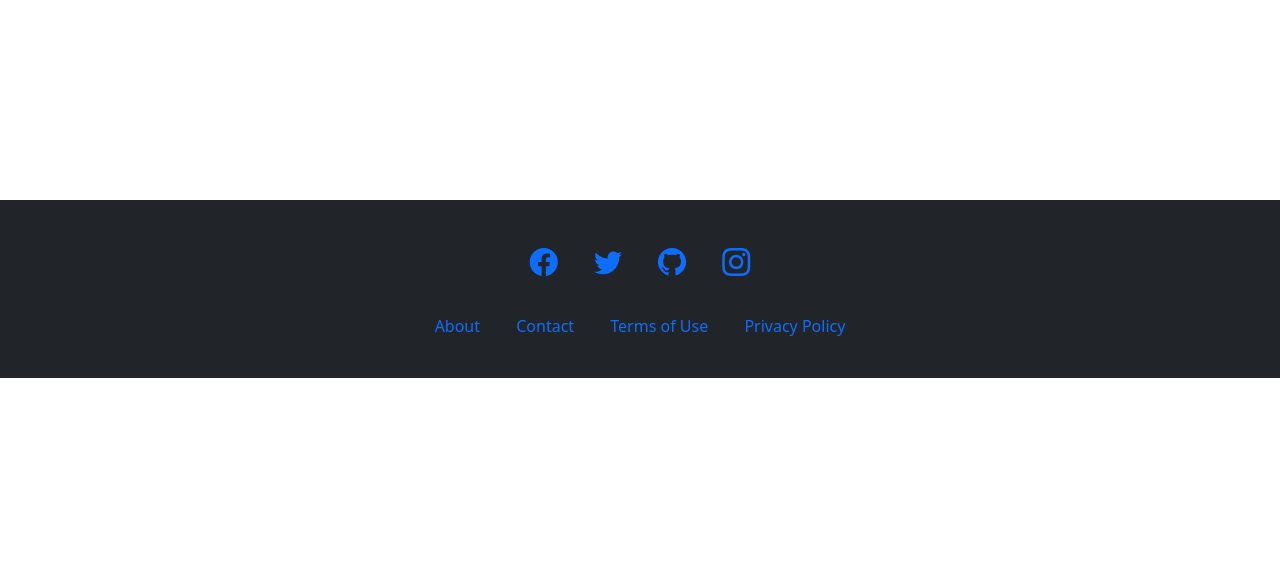
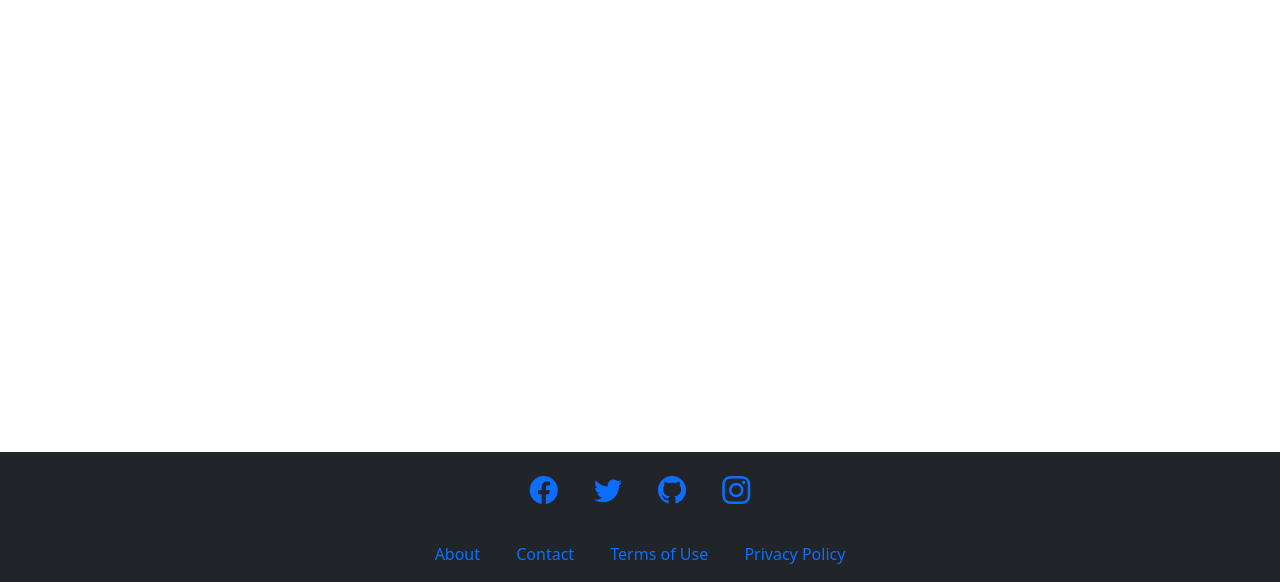
Before and after one commit to HosseinTahami/Task-Manager, a Django app: page /home/ in a window 1280 px wide. Shown: the part 218-800 px from the top of the page. Run offline with Django 4.2, Linux system fonts and the light colour scheme; data that the repository does not hold is empty.

Commit message:
Better UI

```diff
--- a/TaskManager/template/base.html
+++ b/TaskManager/template/base.html
@@ -50,8 +50,8 @@
     <br>
     <br>
     <br>
-    <footer class="footer_container bg-dark py-3">
-        <div class="container text-center py-2">
+    <footer class="footer_container bg-dark" style="position: fixed; left: 0; bottom: 0; width: 100%;">
+        <div class="container text-center ">
             <div class="row py-3">
                 <div class="col-12 text-center">
                     <a class="mx-3" href=" #!" style="text-decoration:none">
```
